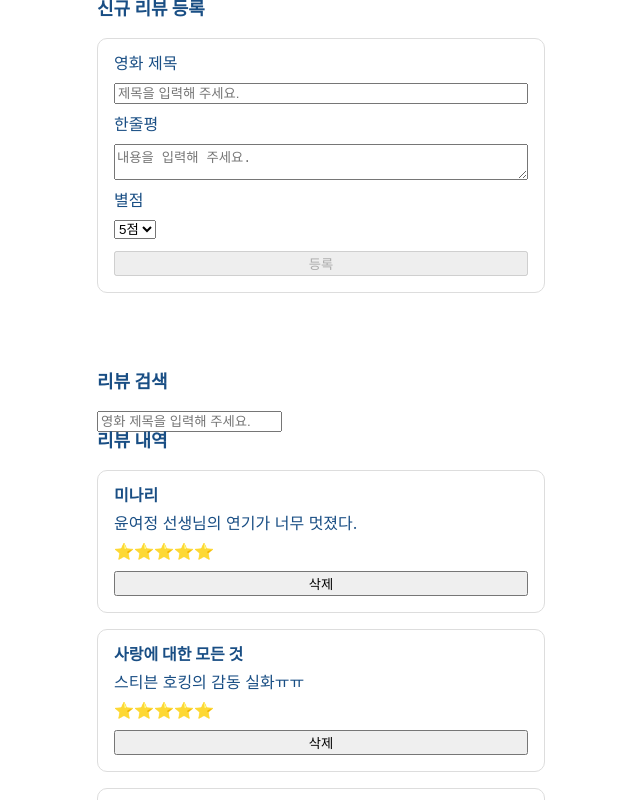
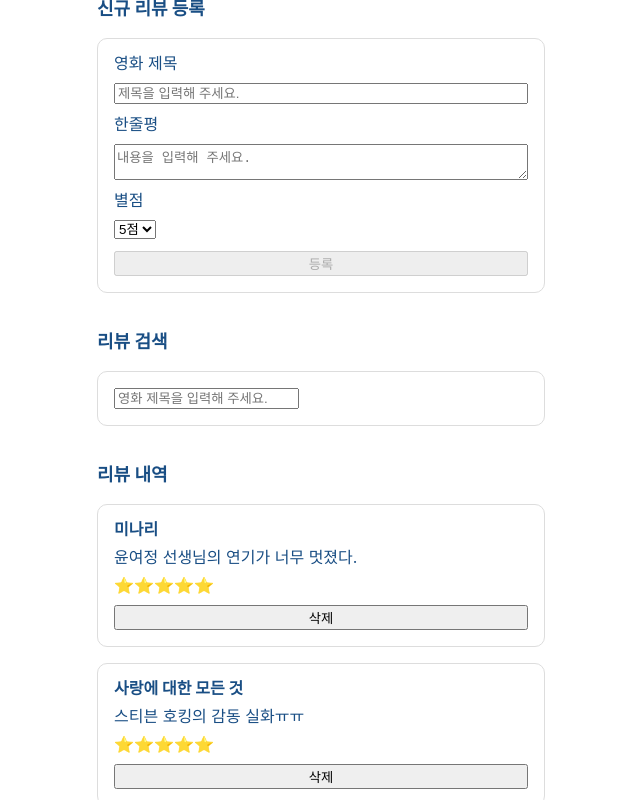
Before and after one commit to rnfltpgus/Movie-Review-App, a React (Create React App) app: page / in a window 1280 px wide. Shown: the top 800 px of the page, without its empty margins (319-959 px from the left). Built offline with nearby package versions, Linux system fonts and the light colour scheme.

Commit message:
🧹 Feat: search 컴포넌트 생성 후 분리

```diff
--- a/src/components/CreateReview.jsx
+++ b/src/components/CreateReview.jsx
@@ -102,7 +102,7 @@ const CreateReviewContainer = styled.section`
   border-radius: 10px;
   color: #194e84;
   gap: 1.5vh;
-  margin-bottom: 10vh;
+  margin-bottom: 5vh;
 
   span {
     color: #f32929;
--- a/src/components/ReviewHistory.jsx
+++ b/src/components/ReviewHistory.jsx
@@ -4,6 +4,7 @@ import CreateReview from "./CreateReview";
 import ReviewCade from "./ReviewCade";
 
 import styled from "styled-components";
+import SearchReview from "./SearchReview";
 
 const ReviewHistory = () => {
   let [reviews, setReviews] = useState(
@@ -41,10 +42,6 @@ const ReviewHistory = () => {
     setReviews([review, ...reviews]);
   };
 
-  const onChange = (event) => {
-    setSearch(event.target.value);
-  };
-
   const handleSearch = (event) => {
     event.preventDefault();
     setIsKeyword(true);
@@ -75,17 +72,11 @@ const ReviewHistory = () => {
       <div className="review-history-title">신규 리뷰 등록</div>
       <CreateReview handleReviewCreate={addReview} />
       <div className="review-history-title">리뷰 검색</div>
-      <form className="search-input">
-        <input
-          placeholder="영화 제목을 입력해 주세요."
-          type="text"
-          value={search}
-          onChange={onChange}
-        />
-        <button hidden onClick={handleSearch}>
-          검색
-        </button>
-      </form>
+      <SearchReview
+        handleSearch={handleSearch}
+        search={search}
+        setSearch={setSearch}
+      />
       <div className="review-history-title">리뷰 내역</div>
       <ul className="review-list">
         {reviews &&
--- /dev/null
+++ b/src/components/SearchReview.jsx
@@ -0,0 +1,40 @@
+import React, { useState } from "react";
+
+import styled from "styled-components";
+
+const SearchReview = ({ search, setSearch, handleSearch }) => {
+  const onChange = (event) => {
+    setSearch(event.target.value);
+  };
+
+  return (
+    <CreateReviewContainer>
+      <form className="search-input">
+        <input
+          placeholder="영화 제목을 입력해 주세요."
+          type="text"
+          value={search}
+          onChange={onChange}
+        />
+        <button hidden onClick={handleSearch}>
+          검색
+        </button>
+      </form>
+    </CreateReviewContainer>
+  );
+};
+
+export default SearchReview;
+
+const CreateReviewContainer = styled.section`
+  width: 35vw;
+  padding: 1rem;
+  display: flex;
+  flex-direction: column;
+  background-color: #fff;
+  border: 0.1rem solid #ddd;
+  border-radius: 10px;
+  color: #194e84;
+  gap: 1.5vh;
+  margin-bottom: 5vh;
+`;
```
